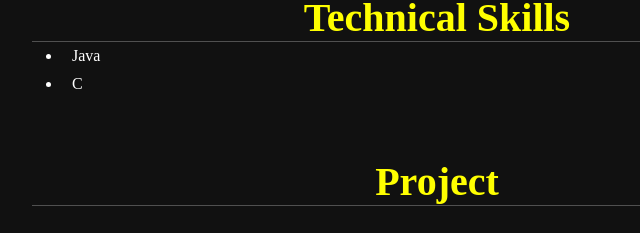
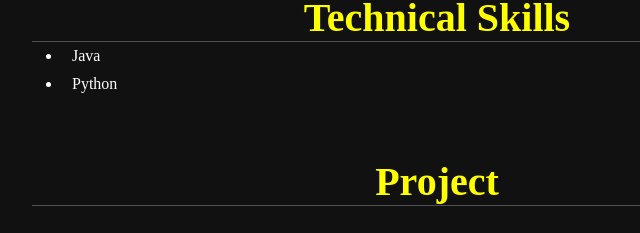
Before and after one commit to Mona2Lisa/monalisa.github.io, a plain HTML site: page index.html in a window 1280 px wide. Shown: the part 932-1165 px from the top of the page, 378-1018 px from the left. Drawn offline with Linux system fonts and the light colour scheme.

Commit message:
Update index.html

```diff
--- a/index.html
+++ b/index.html
@@ -70,7 +70,7 @@
     <div>
     <ul id="lis">
         <li>Java</li>
-        <li>C</li>
+        <li>Python</li>
     </ul>
 </div>
 </section>
```
